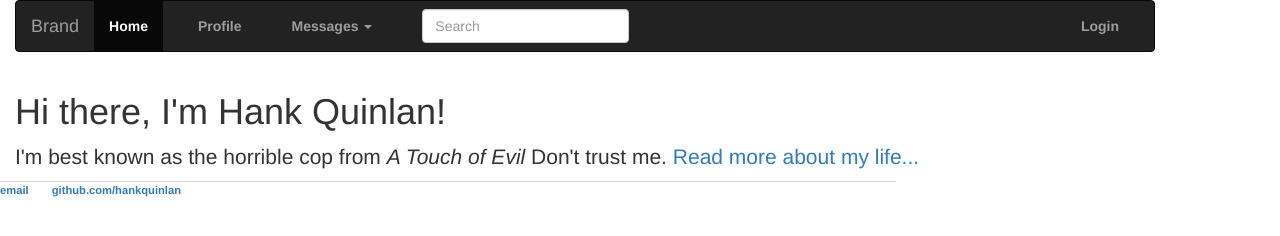
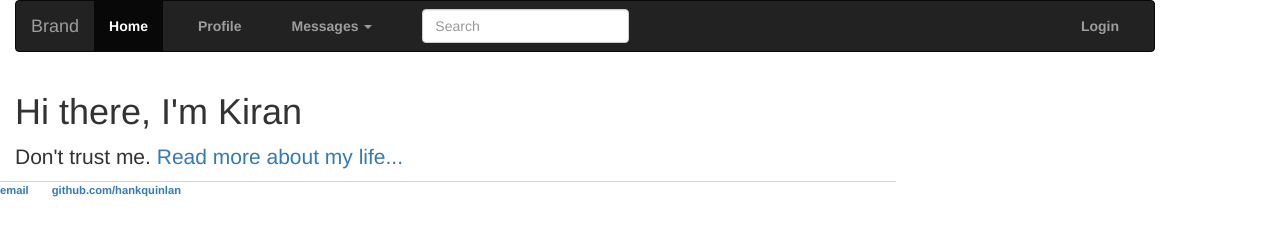
Before and after one commit to kkiran1005/kkiran1005.github.io, a plain HTML site: page index.html in a window 1280 px wide. Drawn offline with nearby package versions, Linux system fonts and the light colour scheme.

Commit message:
Update index.html
Changes

```diff
--- a/index.html
+++ b/index.html
@@ -55,8 +55,8 @@
 </div>
 		<div class="container">
     		<div class="blurb">
-        		<h1>Hi there, I'm Hank Quinlan!</h1>
-				<p>I'm best known as the horrible cop from <em>A Touch of Evil</em> Don't trust me. <a href="/about">Read more about my life...</a></p>
+        		<h1>Hi there, I'm Kiran</h1>
+				<p> Don't trust me. <a href="/about">Read more about my life...</a></p>
     		</div><!-- /.blurb -->
 		</div><!-- /.container -->
 		<footer>
```
